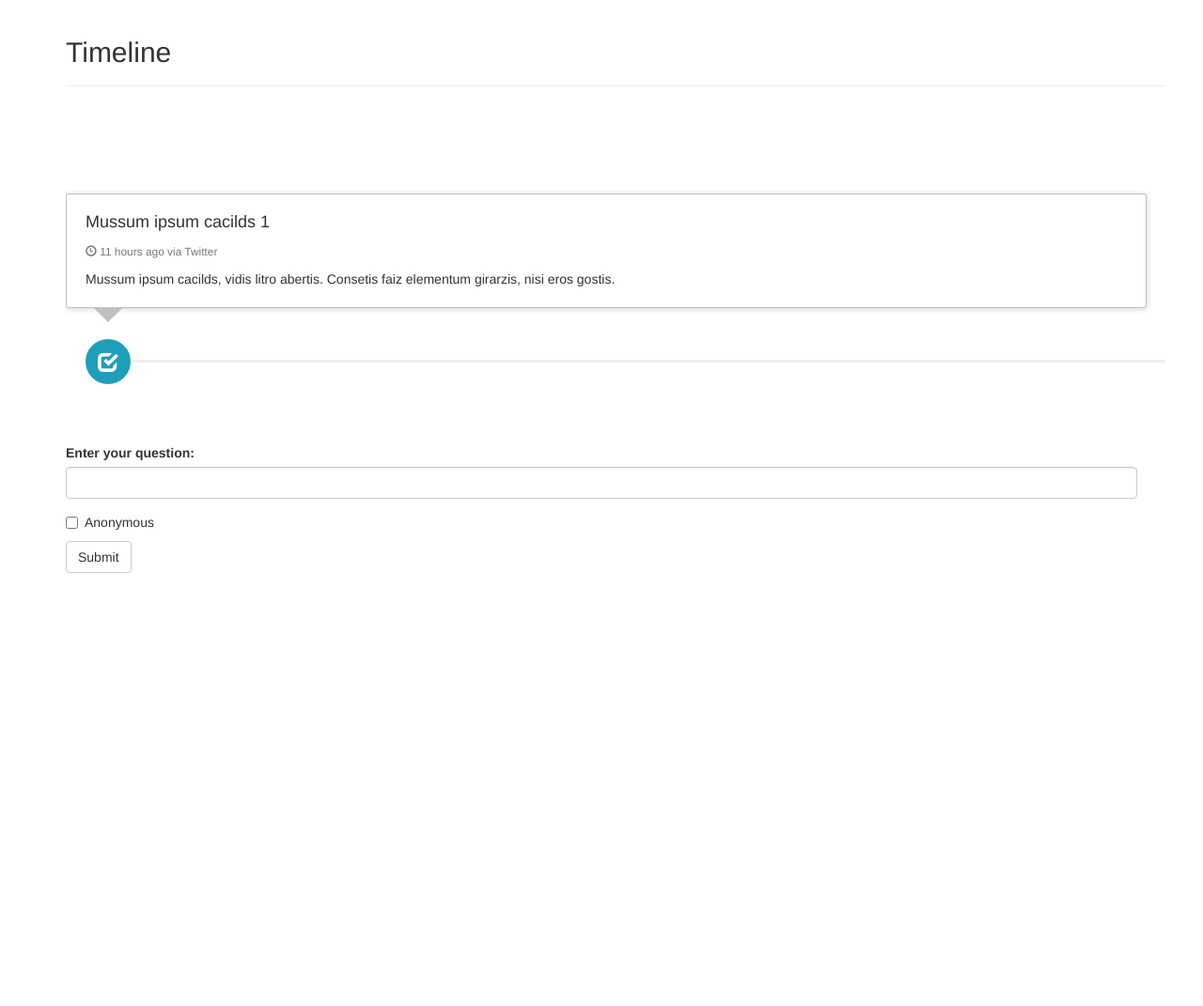
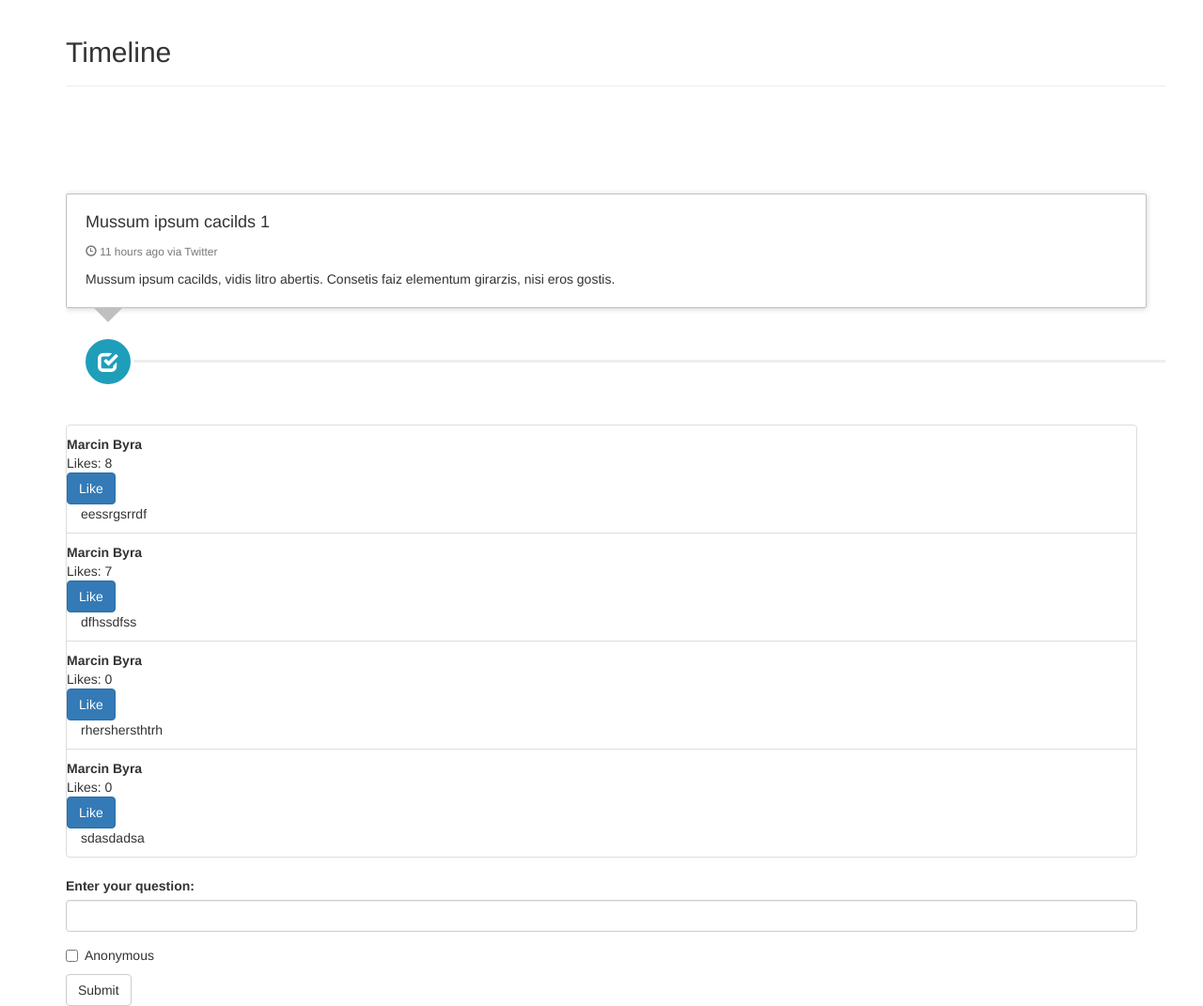
Before and after one commit to mbyra/fbhackathon2018, a Django app: page /lecture/1 in a window 1280 px wide. Shown: the part 253-1324 px from the top of the page at 94% size. Before the commit the page ends 863 px from the top, so only its background shows below. Run offline with Django 3.2, Linux system fonts and the light colour scheme; a user stored in the database is signed in; data comes from the database, SQL or seed files in the repository; both versions use the stored data as it was after the commit; some libraries are stand-ins or nearby versions.

Commit message:
liking questions works

```diff
--- /dev/null
+++ b/LiveLecture/static/LiveLecture/style.css
@@ -0,0 +1,3 @@
+ul li:nth-child(2n+0) {
+    list-style: none;
+}
--- a/LiveLecture/templates/LiveLecture/lecture.html
+++ b/LiveLecture/templates/LiveLecture/lecture.html
@@ -114,11 +114,23 @@
         </div>
 
         <ul class="list-group">
-            {% for message in messages%}
-                <li class="list-group-item">{{ message.student.first_name }} {{ message.student.last_name }} : {{ message.content }}</li>
+            {% for message in messages %}
+                <li class="list-group-item">
+                    <div class="row">
+                        <div class="col-sm">
+                            <b>{{ message.student.first_name }} {{ message.student.last_name }}</b>
+                        </div>
+                        <div class="col-sm">
+                            Likes: {{ message.likes }}
+                        </div>
+                        <div class="col-sm">
+                            <a href="{% url 'LiveLecture:add_like' lecture.pk message.pk%}" class="btn btn-primary" role="button">Like</a>
+                        </div>
+                    </div>
+                    {{ message.content }}
+                </li>
             {% endfor %}
         </ul>
-
 
         <form action="{% url 'LiveLecture:add_message' lecture.pk %}" method="POST">
             {% csrf_token %}
--- a/LiveLecture/urls.py
+++ b/LiveLecture/urls.py
@@ -10,5 +10,6 @@ urlpatterns = [
     path('login_or_register/', views.login_or_register, name='login_or_register'),
     path('lecture/<int:pk>',views.lecture, name='lecture'),
     path('add_message/<int:pk>', views.add_message, name='add_message'),
+    path('add_like/<int:lecture_pk>/<int:message_pk>', views.add_like, name='add_like'),
 
 ]
--- a/LiveLecture/views.py
+++ b/LiveLecture/views.py
@@ -52,7 +52,9 @@ def lecture(request, pk):
     for substription in substriptions:
         students.append(substription.student)
 
-    context = {'lecture' : lecture, 'students' : students}
+    messages = Messages.objects.filter(lecture=lecture).order_by('-likes')
+
+    context = {'lecture': lecture, 'students': students, 'messages' : messages}
     return render(request, 'LiveLecture/lecture.html', context)
 
 
@@ -74,8 +76,25 @@ def add_message(request, pk):
 
     Messages.objects.create(lecture=lecture, student=request.user, content=request.POST['message'], likes=0)
 
-    messages = Messages.objects.filter(lecture=lecture)
+    messages = Messages.objects.filter(lecture=lecture).order_by('-likes')
 
     context = {'lecture': lecture, 'students': students, 'messages' : messages}
 
     return render(request, 'LiveLecture/lecture.html', context)
+
+def add_like(request, lecture_pk, message_pk):
+    message = Messages.objects.get(pk=message_pk)
+    message.likes += 1
+    message.save()
+    lecture = Lecture.objects.filter(pk=lecture_pk)[0]
+
+    substriptions = Subscription.objects.filter(lecture=lecture)
+    students = []
+    for substription in substriptions:
+        students.append(substription.student)
+
+    messages = Messages.objects.filter(lecture=lecture).order_by('-likes')
+
+    context = {'lecture': lecture, 'students': students, 'messages' : messages}
+
+    return render(request, 'LiveLecture/lecture.html', context)
```
Also changed, not shown: db.sqlite3.
